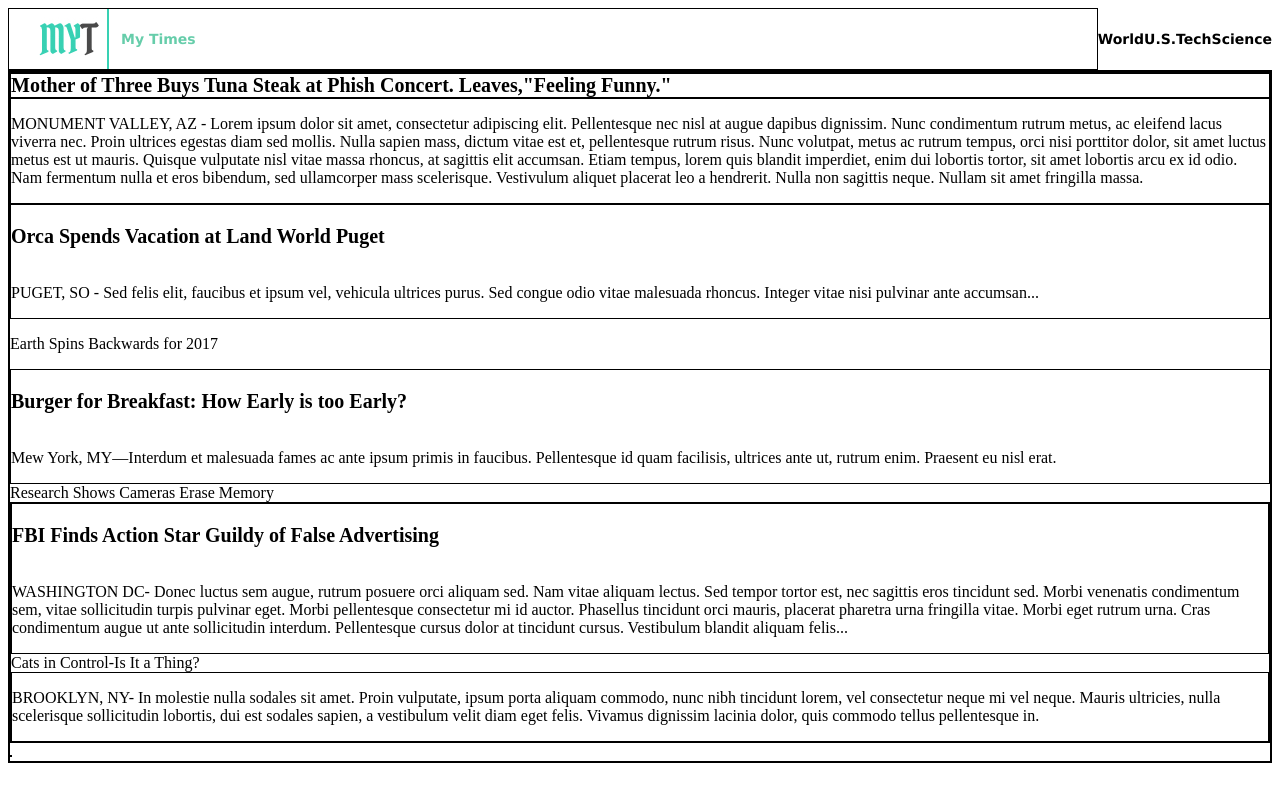
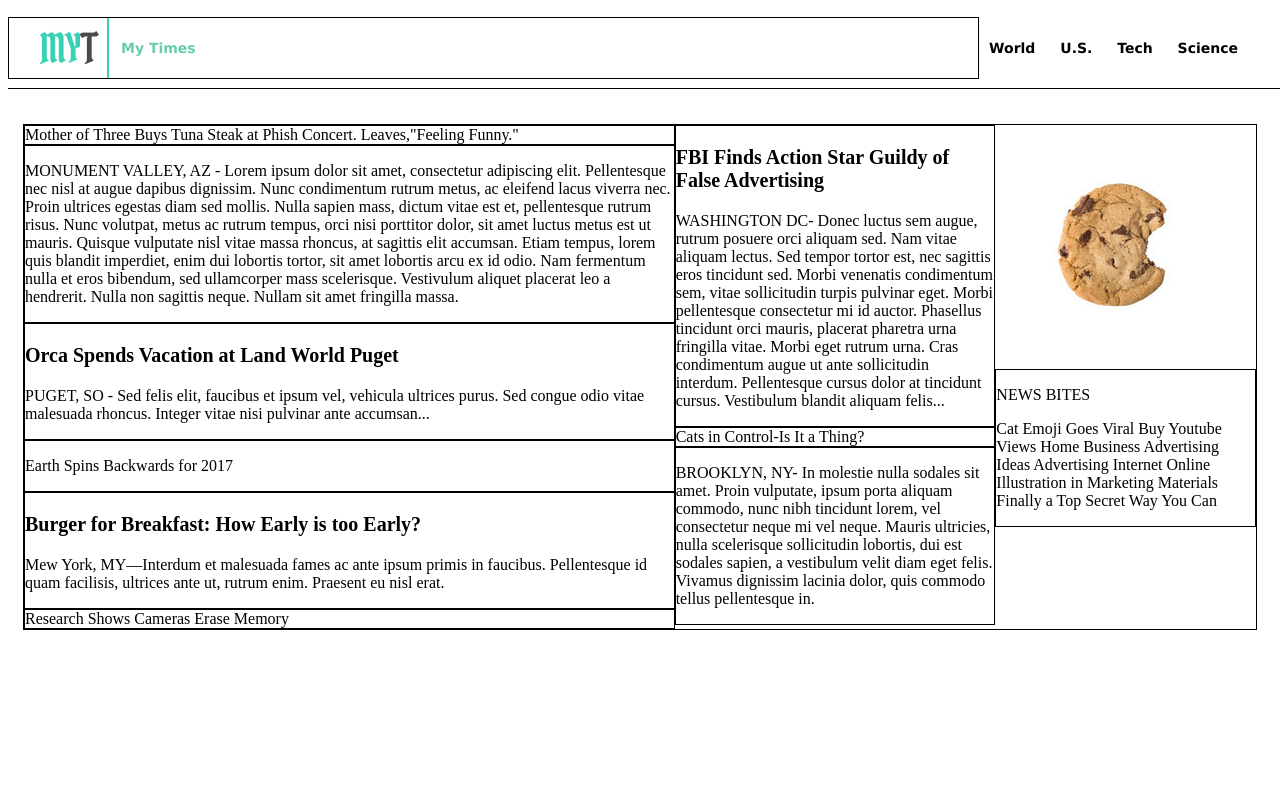
Before and after one commit to TaybleLC/my_times, a plain HTML site: page index.html in a window 1280 px wide. Drawn offline with Linux system fonts and the light colour scheme.

Commit message:
Layout of text box display complete.

```diff
--- a/index.html
+++ b/index.html
@@ -18,9 +18,9 @@
         <span>Science</span>
       </nav>
     </header>
-    <div id="main" class="container">
-      <div class="column" class="large">
-        <div class="title" id="title1">
+    <div class="maincontainer">
+      <div class="columnlarge">
+        <div class="imghead" id="main">
           <span>Mother of Three Buys Tuna Steak at Phish Concert. Leaves,"Feeling Funny."</span>
         </div>
         <div class="article">
@@ -45,7 +45,7 @@
             accumsan...
           </p>
         </div>
-        <div class="subhead" id="earth">
+        <div class="imghead" id="earth">
           <p>Earth Spins Backwards for 2017</p>
         </div>
         <div class=article>
@@ -55,10 +55,11 @@
              Praesent eu nisl erat.
            </p>
         </div>
-        <div class="subhead" id="cameras">
+        <div class="imghead" id="cameras">
           <span>Research Shows Cameras Erase Memory</span>
         </div>
-      <div class="column" class="medium">
+      </div>
+      <div class="columnmedium">
         <div class="article">
           <p class="title" id="title4">FBI Finds Action Star Guildy of False Advertising</p>
           <p id="article4">WASHINGTON DC- Donec luctus sem augue, rutrum posuere orci
@@ -71,7 +72,7 @@
              felis...
            </p>
         </div>
-        <div class="subhead" id="cats">
+        <div class="imghead" id="cats">
           <span>Cats in Control-Is It a Thing?</span>
         </div>
         <div class="article">
@@ -83,9 +84,15 @@
             lacinia dolor, quis commodo tellus pellentesque in.
           </p>
         </div>
-
       </div>
-      <div class="column" class="small">
+      <div class="columnsmall">
+        <img src="resources\images\cookie.png">
+        <div class="article">
+          <p class "title" id="title5">NEWS BITES</p>
+          <p id="article5"> Cat Emoji Goes Viral Buy Youtube Views Home Business
+            Advertising Ideas Advertising Internet Online Illustration in Marketing
+            Materials Finally a Top Secret Way You Can</p>
+        </div>
       </div>
     </div>
 
--- a/resources/css/style.css
+++ b/resources/css/style.css
@@ -3,10 +3,15 @@ header{
   font-family: Verdana;
   font-size: 14px;
   font-weight: bold;
-  align-items: space-around;
+  align-items: center;
   justify-content: center;
   width: 100%;
   border-bottom: 1px solid black;
+  position: fixed;
+  width: 100%;
+  height: 80px;
+  z-index: 1;
+  background-color: white;
 }
 .logo{
   color: MediumAquamarine;
@@ -19,36 +24,44 @@ header{
 .logo img{
   margin-right: 12px;
 }
-
-.topnav{
-  display: inline-flex;
-  align-items: center;
-
+.topnav {
+  padding-right: 40px;
+}
+.topnav span{
+  display: inline-block;
+  padding: 20px 10px;
 }
 
-.container{
+.maincontainer{
   display: flex;
+  width: 1232px;
   border: 1px solid black;
-  flex-direction: column;
-}
-#main{
-  flex-direction: column;
+  position: relative;
+  top: 116px;
+  margin: 0 auto;
 }
 .column{
+  display: flex;
+  flex-direction: column;
+  border: 1px solid black;
+}
+.columnlarge{
+  width: 630px;
   display: inline-block;
-  border: 1px solid black;
   flex-direction: column;
+  flex-grow: 1;
 }
-.column .large{
-  width: 630px;
+.columnmedium{
+  width: 300px;
+  display: inline-block;
+  flex-grow: 1;
 }
-.column .medium{
-  width: 300px;
+.columnsmall{
+  width: 240px;
+  display: inline-block;
+  flex-grow: 1;
 }
-.column .small{
-  width: 240px;
-}
-#title1{
+.imghead{
   display: flex;
   border: 1px solid black;
 }
@@ -57,7 +70,6 @@ header{
   font-weight: bold;
 }
 .article{
-  display: flex;
   border: 1px solid black;
   flex-direction: column;
 }
```
